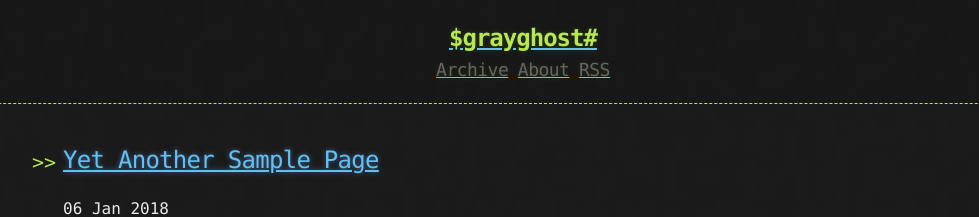
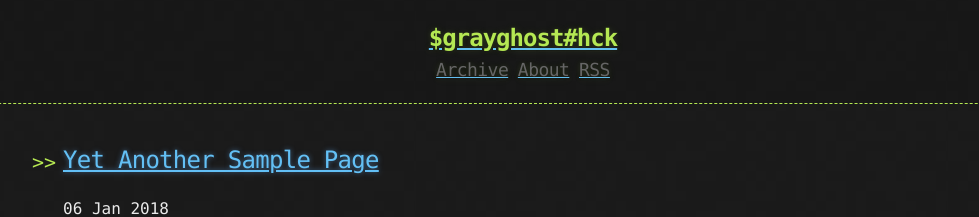
Before and after one commit to stackbit-projects/pink-aspen-9a654, a Jekyll site: the page built from index.html, in a window 1280 px wide. Shown: the top 217 px of the page, without its empty margins (117-1096 px from the left). Built offline with Jekyll 4.4.1, drawn with Linux system fonts in a browser that asks for light colours; the list of posts is cut into pages by our own code.

Commit message:
header.html: changed

```diff
--- a/_includes/header.html
+++ b/_includes/header.html
@@ -2,7 +2,7 @@
   <div>
     <a href="{{ "/" | prepend: site.baseurl | replace: '//', '/' }}">
     {% assign owner_first_name = site.owner | split: " " %}
-    <h1>$grayghost#</h1>
+    <h1>$grayghost#hck</h1>
     </a>
     <div class="header-links">
       {% include links.html %}
```
